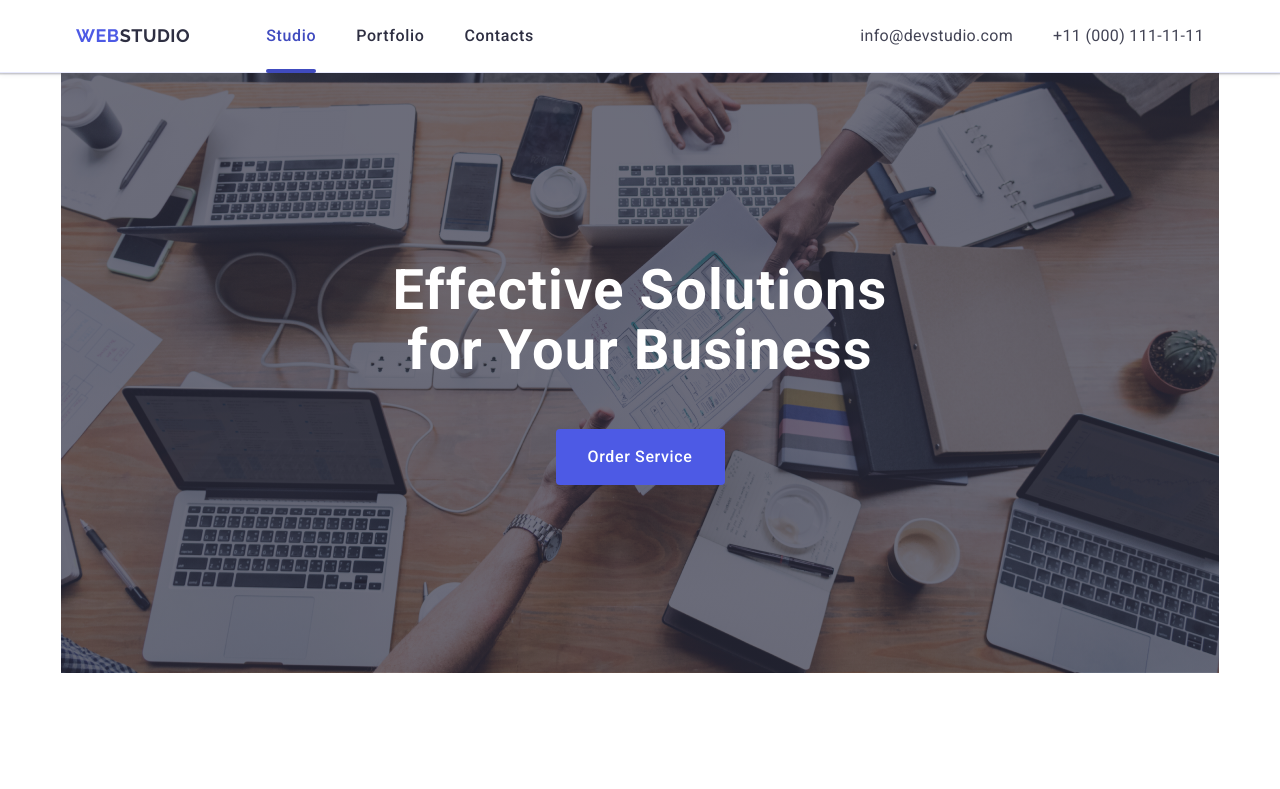
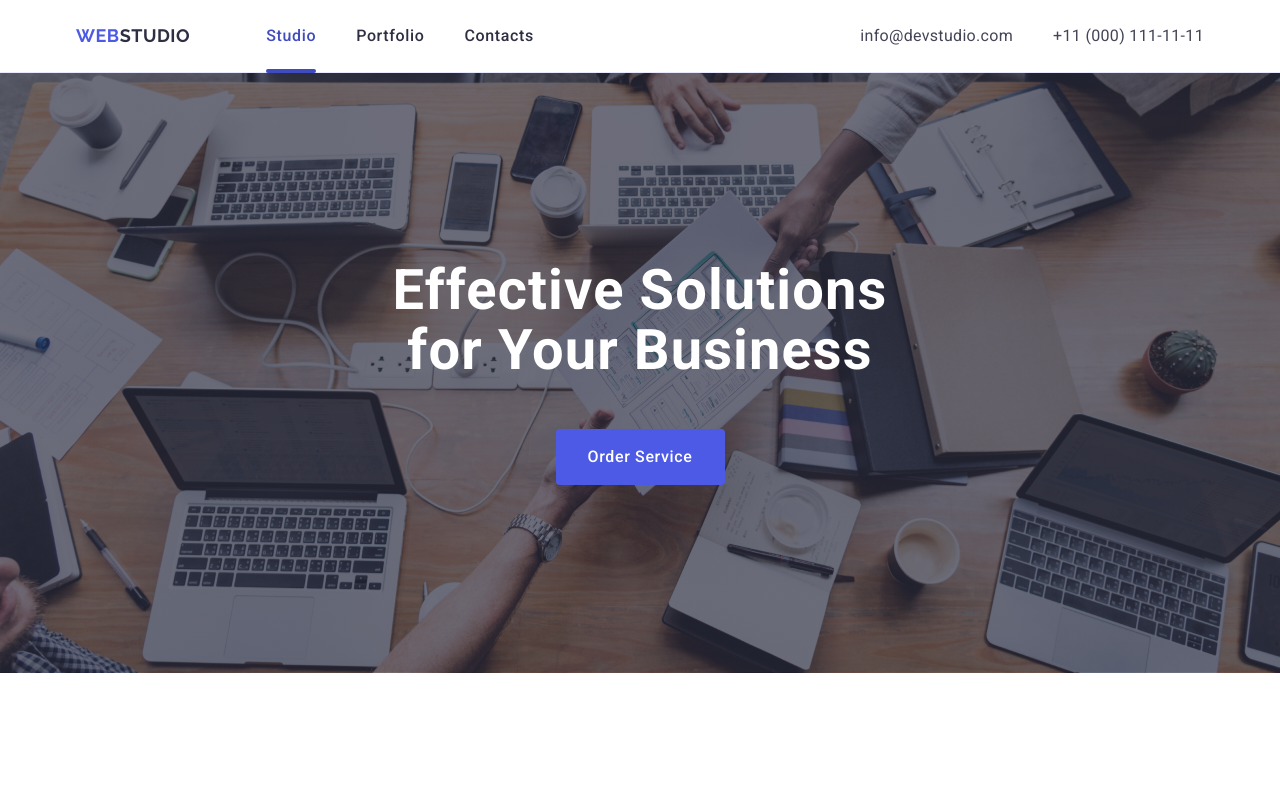
Before and after one commit to lyubko44/goit-markup-hw-04, a plain HTML site: page index.html in a window 1280 px wide. Shown: the top 789 px of the page. Drawn offline with nearby package versions, Linux system fonts and the light colour scheme.

Commit message:
rever fix for hero

```diff
--- a/css/styles.css
+++ b/css/styles.css
@@ -219,7 +219,7 @@ img {
 }
 
 /* #hero 1 */
-.hero .container {
+.hero {
     background: var(--navy-blue);
     padding: 188px 0;
     background-image: linear-gradient(rgba(46, 47, 66, 0.7),
```
